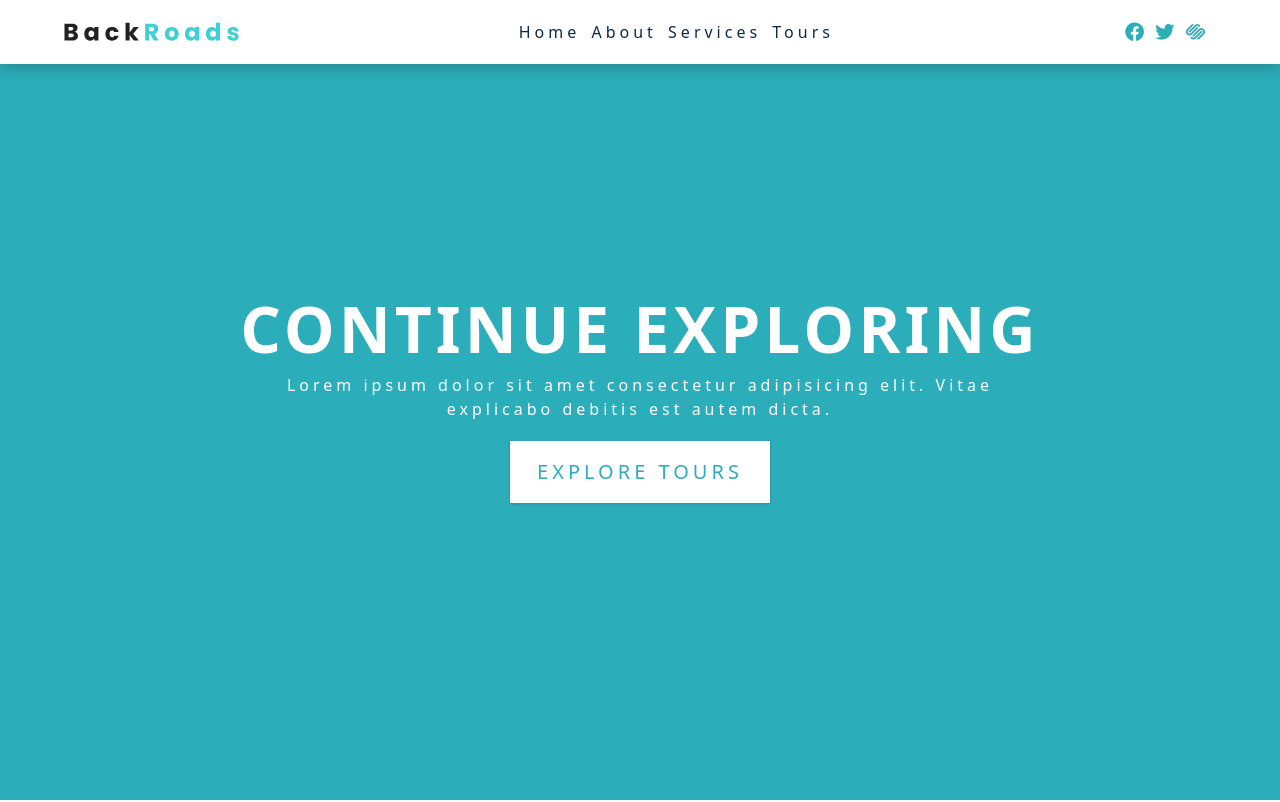
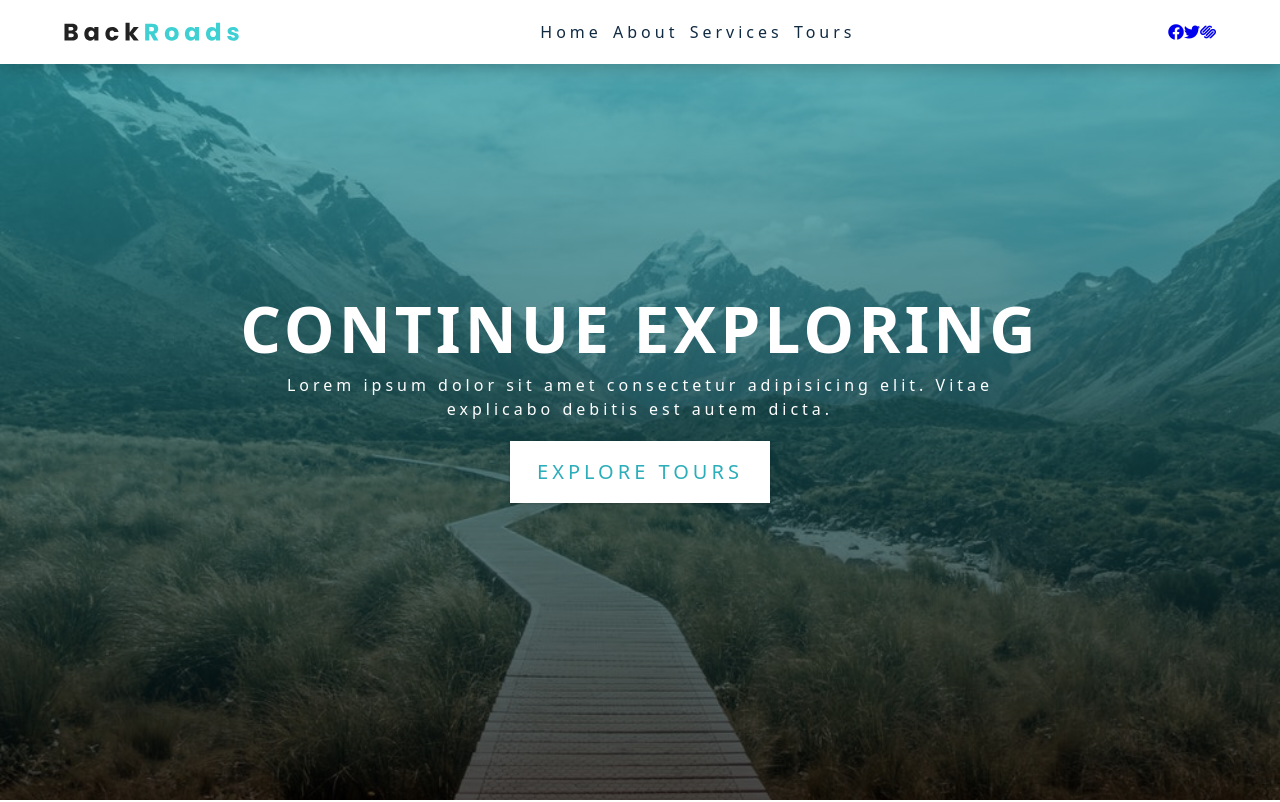
Before and after one commit to shomurodovabbos/backroads-project, a React (Create React App) app: page / in a window 1280 px wide. Shown: the top 802 px of the page. Built offline with nearby package versions, Linux system fonts and the light colour scheme.

Commit message:
img updated

```diff
--- a/src/components/About.js
+++ b/src/components/About.js
@@ -1,4 +1,5 @@
 import React from "react";
+import aboutImg from "../images/about.jpeg";
 
 function About() {
     return (
@@ -12,7 +13,7 @@ function About() {
             <div className="section-center about-center">
                 <div className="about-img">
                     <img
-                        src="./images/about.jpeg"
+                        src={aboutImg}
                         className="about-photo"
                         alt="awesome beach"
                     />
--- a/src/components/Navbar.js
+++ b/src/components/Navbar.js
@@ -1,6 +1,7 @@
 import React from "react";
 import logo from "../images/logo.svg";
-import { pageLinks } from "../data";
+import { pageLinks, socialLinks } from "../data";
+
 function Navbar() {
     return (
         <nav className="navbar">
@@ -29,33 +30,18 @@ function Navbar() {
                 </ul>
 
                 <ul className="nav-icons">
-                    <li>
-                        <a
-                            href="https://www.twitter.com"
-                            target="_blank"
-                            className="nav-icon"
-                        >
-                            <i className="fab fa-facebook"></i>
-                        </a>
-                    </li>
-                    <li>
-                        <a
-                            href="https://www.twitter.com"
-                            target="_blank"
-                            className="nav-icon"
-                        >
-                            <i className="fab fa-twitter"></i>
-                        </a>
-                    </li>
-                    <li>
-                        <a
-                            href="https://www.twitter.com"
-                            target="_blank"
-                            className="nav-icon"
-                        >
-                            <i className="fab fa-squarespace"></i>
-                        </a>
-                    </li>
+                    {socialLinks.map((link) => {
+                        return (
+                            <li key={link.id}>
+                                <a
+                                    href={link.href}
+                                    target="_blank"
+                                    rel="noreferrer"
+                                    className={link.icon}
+                                ></a>
+                            </li>
+                        );
+                    })}
                 </ul>
             </div>
         </nav>
--- a/src/data.js
+++ b/src/data.js
@@ -4,3 +4,9 @@ export const pageLinks = [
     { id: 3, href: "#services", text: "services" },
     { id: 4, href: "#tours", text: "tours" },
 ];
+
+export const socialLinks = [
+    { id: 1, href: "https://www.twitter.com", icon: "fab fa-facebook" },
+    { id: 2, href: "https://www.twitter.com", icon: "fab fa-twitter" },
+    { id: 3, href: "https://www.twitter.com", icon: "fab fa-squarespace" },
+];
--- a/src/index.css
+++ b/src/index.css
@@ -215,11 +215,11 @@ Hero
     border-color: var(--clr-white);
 }
 @media screen and (min-width: 768px) {
-    /* .hero {
+    .hero {
         background:
             linear-gradient(rgb(44, 174, 186, 0.7), rgba(0, 0, 0, 0.7)),
-            url("../images/main.jpeg") center/cover no-repeat;
-    } */
+            url("./images/main.jpeg") center/cover no-repeat;
+    }
     .hero-banner {
         padding: 0;
     }
```
